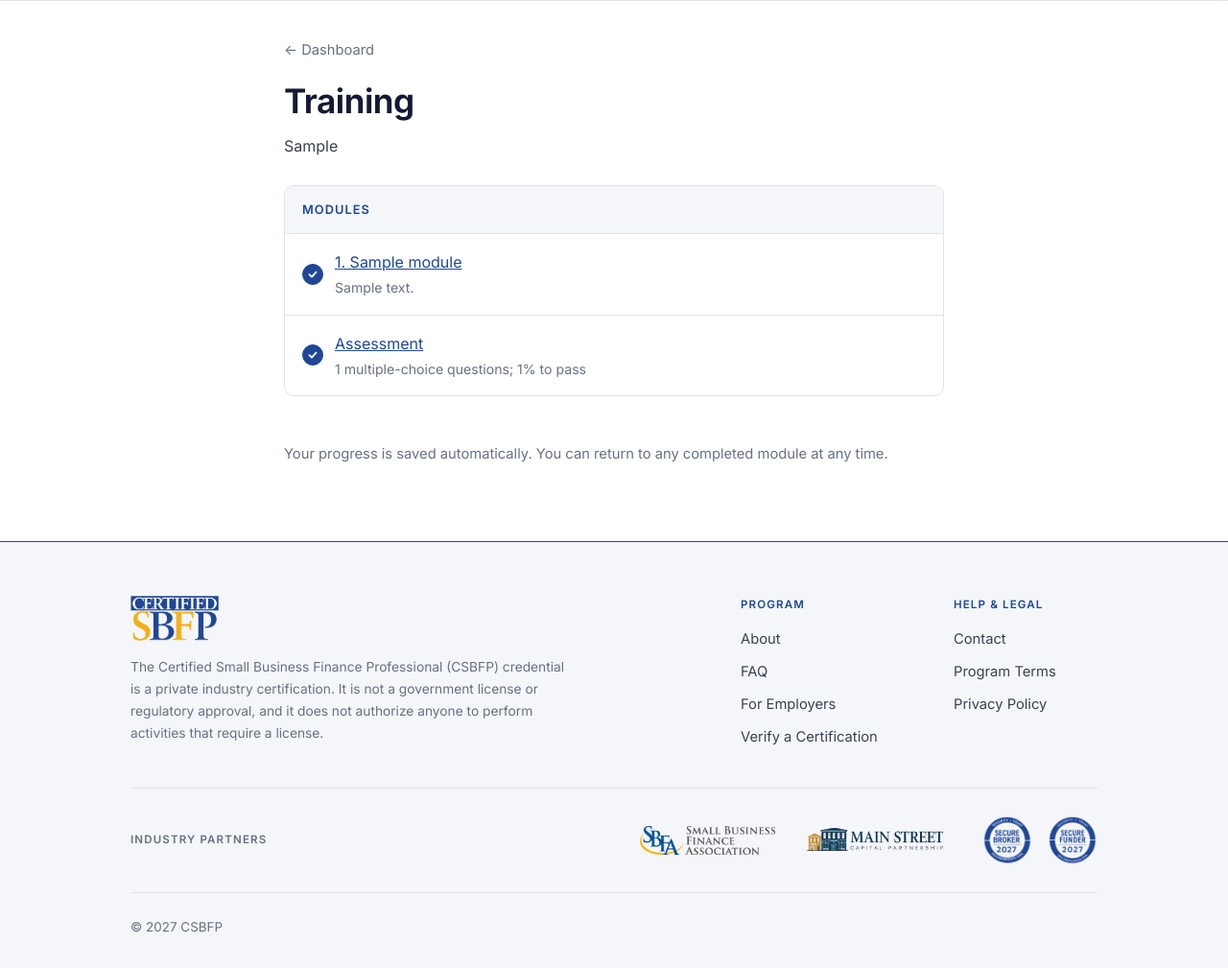
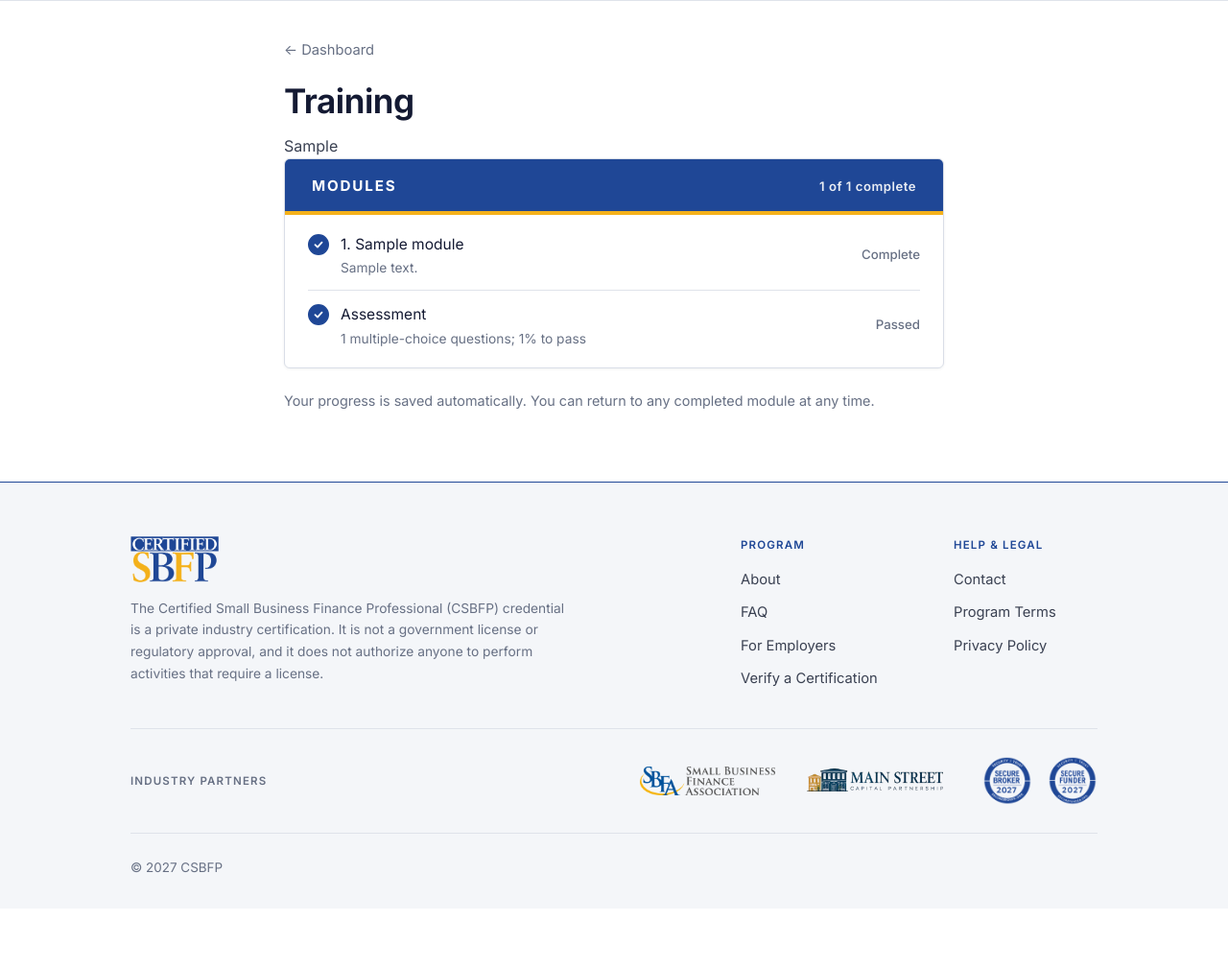
Before and after one commit to aquamark-io/csbfp, a Node server app: template views/portal/training.ejs in a window 1280 px wide. Shown: the part 87-1096 px from the top of the page at 96% size. After the commit the page ends 997 px from the top, so only its background shows below. Run offline with Node 20, Linux system fonts and the light colour scheme; the template is opened without the code that fills it: most values are stand-ins (such as "Sample title", 1, 10 or a date in 2020).

Commit message:
Training list: blue/gold card, gold Start/Continue on the next module, Locked / After training labels
Co-Authored-By: Claude Opus 5.5 <noreply@anthropic.com>
Claude-Session: https://claude.ai/code/session_01G6gvxo4A4ADJDKLyzumwvs

```diff
--- a/public/css/site.css
+++ b/public/css/site.css
@@ -723,3 +723,9 @@ h2[id], [id].anchor { scroll-margin-top: 120px; }
 .ack-list.done .dash-dot { background: var(--navy); border-color: var(--navy); color: #fff; margin-top: 2px; }
 .ack-list.done span:last-child { line-height: 1.6; color: var(--ink); }
 @media (max-width: 640px) { .ack-body { padding: 4px 18px 6px; } .ack-list li { padding: 14px 0; } }
+.train-steps li { align-items: flex-start; }
+.train-steps .dash-dot { margin-top: 2px; }
+.train-steps .dash-state, .train-steps .dash-go { align-self: center; }
+.train-text { display: flex; flex-direction: column; gap: 2px; min-width: 0; }
+.train-desc { font-size: 0.86rem; color: var(--muted); line-height: 1.5; }
+.train-steps li.locked .train-desc { color: #b3bac6; }
--- a/views/portal/training.ejs
+++ b/views/portal/training.ejs
@@ -5,30 +5,36 @@
 <p class="message">Training is not available yet. Please check back soon.</p>
 <% } else { %>
 <% if (overviewHtml) { %><div class="prose"><%- overviewHtml %></div><% } %>
-<div class="list-card">
-<h2 class="list-card-head">Modules</h2>
-<ol class="checklist modules">
-  <% state.modules.forEach((m, i) => { %>
-  <li class="<%= m.completed ? 'done' : !m.unlocked ? 'locked' : '' %>">
-    <span class="mark" aria-hidden="true"><% if (m.completed) { %><%- include('../partials/check') %><% } %></span>
-    <span class="step"><% if (m.unlocked) { %><a href="/portal/training/<%= m.stable_key %>"><%= i + 1 %>. <%= m.title %></a><% } else { %><span><%= i + 1 %>. <%= m.title %></span><% } %>
-      <% if (m.summary) { %><span class="step-desc"><%= m.summary %></span><% } %></span>
-    <% if (!m.completed) { %><span class="state"><%= !m.unlocked ? '' : m.started ? 'In progress' : 'Start' %></span><% } %>
-  </li>
-  <% }) %>
-  <li class="<%= state.assessment.passed ? 'done' : !state.allComplete ? 'locked' : '' %>">
-    <span class="mark" aria-hidden="true"><% if (state.assessment.passed) { %><%- include('../partials/check') %><% } %></span>
-    <span class="step"><% if (state.allComplete) { %><a href="/portal/assessment">Assessment</a><% } else { %><span>Assessment</span><% } %>
-      <span class="step-desc"><%= state.settings.question_count %> multiple-choice questions; <%= state.settings.pass_percent %>% to pass</span></span>
-    <% if (!state.assessment.passed) { %><span class="state"><%= !state.allComplete ? '' : 'Start' %></span><% } %>
-  </li>
-</ol>
-</div>
-<% const nextMod = state.modules.find(m => m.unlocked && !m.completed); %>
-<div class="actions">
-  <% if (nextMod) { %><a class="button" href="/portal/training/<%= nextMod.stable_key %>"><%= nextMod.started ? 'Continue' : 'Start' %>: <%= nextMod.title %></a>
-  <% } else if (!state.assessment.passed) { %><a class="button" href="/portal/assessment">Go to the Assessment</a><% } %>
-</div>
-<p class="muted">Your progress is saved automatically. You can return to any completed module at any time.</p>
+<%
+  const nextMod = state.modules.find(m => m.unlocked && !m.completed);
+  const assessmentNext = !nextMod && state.allComplete && !state.assessment.passed;
+  const doneCount = state.modules.filter(m => m.completed).length;
+%>
+<section class="home-card dash-card">
+  <h2 class="home-card-band dash-band">Modules <span><%= doneCount %> of <%= state.modules.length %> complete</span></h2>
+  <ol class="dash-steps train-steps">
+    <% state.modules.forEach((m, i) => { const isNext = nextMod && m === nextMod; %>
+    <li class="<%= [m.completed ? 'done' : '', isNext ? 'next' : '', !m.completed && !m.unlocked ? 'locked' : ''].filter(Boolean).join(' ') %>">
+      <span class="dash-dot" aria-hidden="true"><% if (m.completed) { %><%- include('../partials/check') %><% } %></span>
+      <span class="train-text">
+        <% if (m.unlocked) { %><a href="/portal/training/<%= m.stable_key %>"><%= i + 1 %>. <%= m.title %></a><% } else { %><span><%= i + 1 %>. <%= m.title %></span><% } %>
+        <% if (m.summary) { %><span class="train-desc"><%= m.summary %></span><% } %>
+      </span>
+      <% if (isNext) { %><a class="button gold small dash-go" href="/portal/training/<%= m.stable_key %>" aria-label="<%= m.started ? 'Continue' : 'Start' %>: <%= m.title %>"><%= m.started ? 'Continue' : 'Start' %></a>
+      <% } else { %><span class="dash-state"><%= m.completed ? 'Complete' : !m.unlocked ? 'Locked' : m.started ? 'In progress' : '' %></span><% } %>
+    </li>
+    <% }) %>
+    <li class="<%= [state.assessment.passed ? 'done' : '', assessmentNext ? 'next' : '', !state.allComplete ? 'locked' : ''].filter(Boolean).join(' ') %>">
+      <span class="dash-dot" aria-hidden="true"><% if (state.assessment.passed) { %><%- include('../partials/check') %><% } %></span>
+      <span class="train-text">
+        <% if (state.allComplete) { %><a href="/portal/assessment">Assessment</a><% } else { %><span>Assessment</span><% } %>
+        <span class="train-desc"><%= state.settings.question_count %> multiple-choice questions; <%= state.settings.pass_percent %>% to pass</span>
+      </span>
+      <% if (assessmentNext) { %><a class="button gold small dash-go" href="/portal/assessment" aria-label="Go to the Assessment">Start</a>
+      <% } else { %><span class="dash-state"><%= state.assessment.passed ? 'Passed' : !state.allComplete ? 'After training' : '' %></span><% } %>
+    </li>
+  </ol>
+</section>
+<p class="dash-links">Your progress is saved automatically. You can return to any completed module at any time.</p>
 <% } %>
 <%- include('../partials/foot') %>
```
